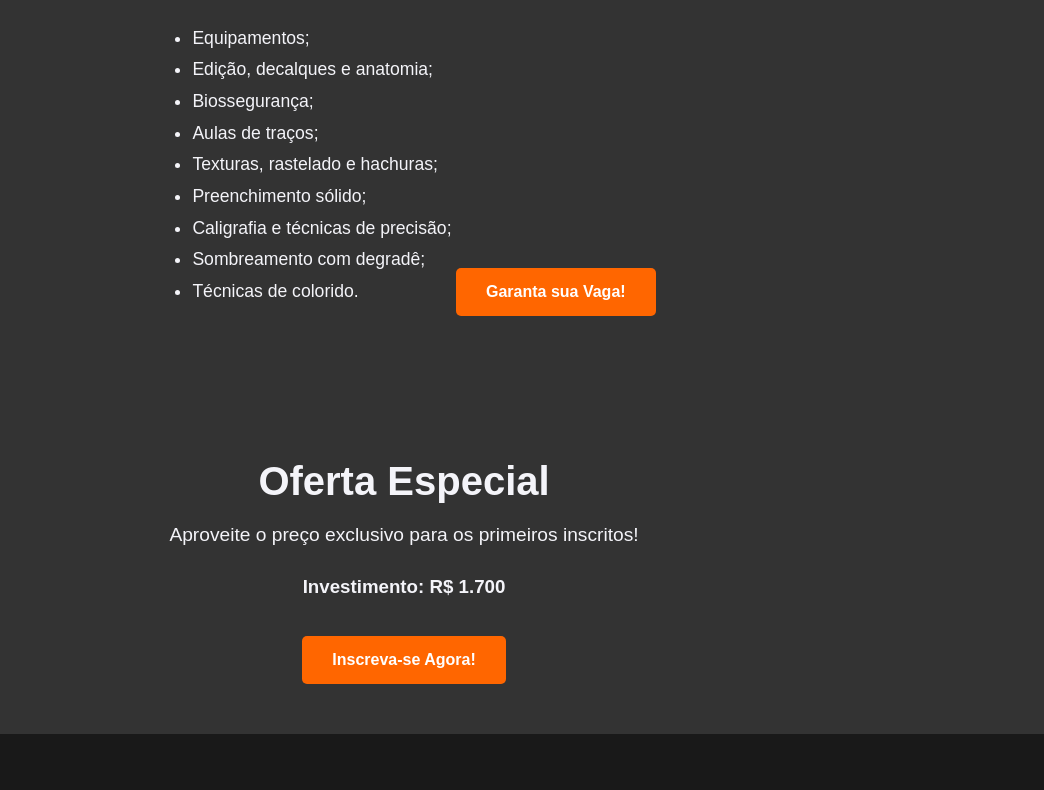
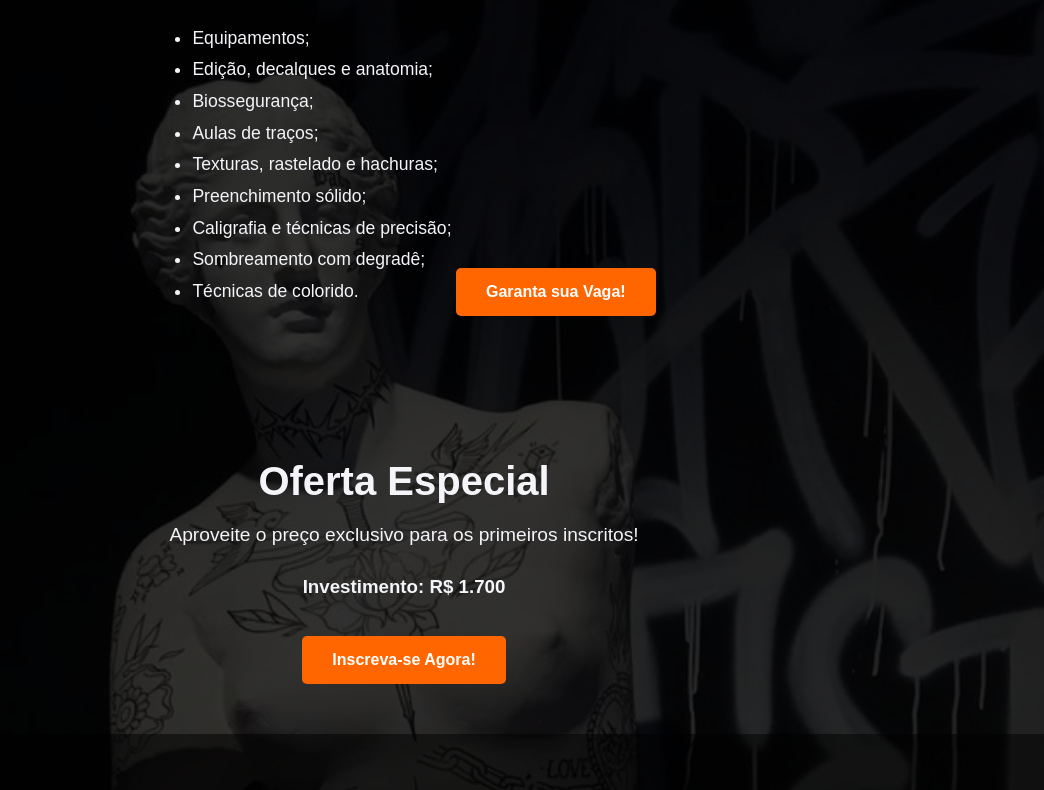
Before and after one commit to horusaudiobook/CURSO-DE-TATUAGEM, a plain HTML site: page index.html in a window 1280 px wide. Shown: the part 455-1245 px from the top of the page, without its empty margins (236-1280 px from the left). Drawn offline with Linux system fonts and the light colour scheme.

Commit message:
Update index.html

```diff
--- a/index.html
+++ b/index.html
@@ -9,7 +9,7 @@
             font-family: Arial, sans-serif;
             margin: 0;
             padding: 0;
-            background: url('sua-imagem-de-fundo.jpg') no-repeat center center fixed;
+            background: url("funfo.JPG.jpg") no-repeat center center fixed;
             background-size: cover;
             color: #f4f4f9;
         }
```
